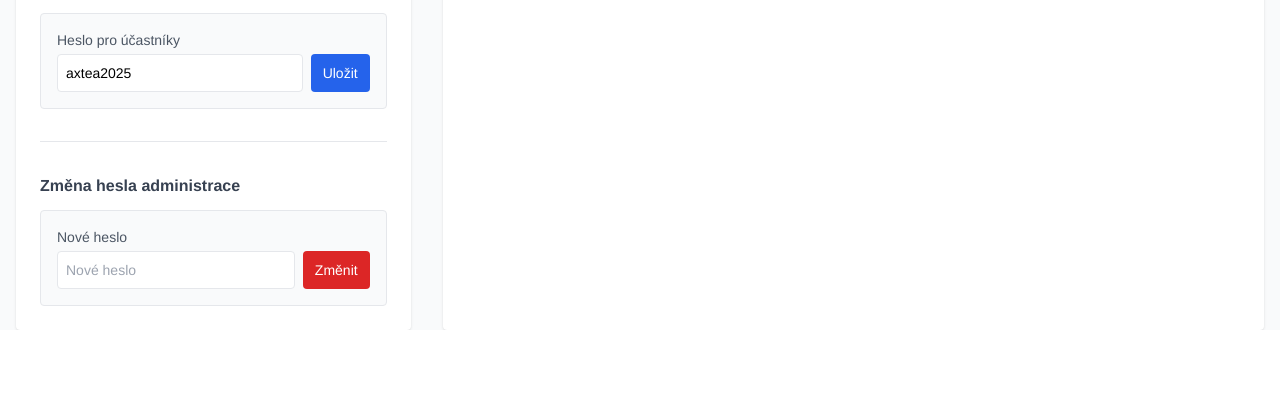
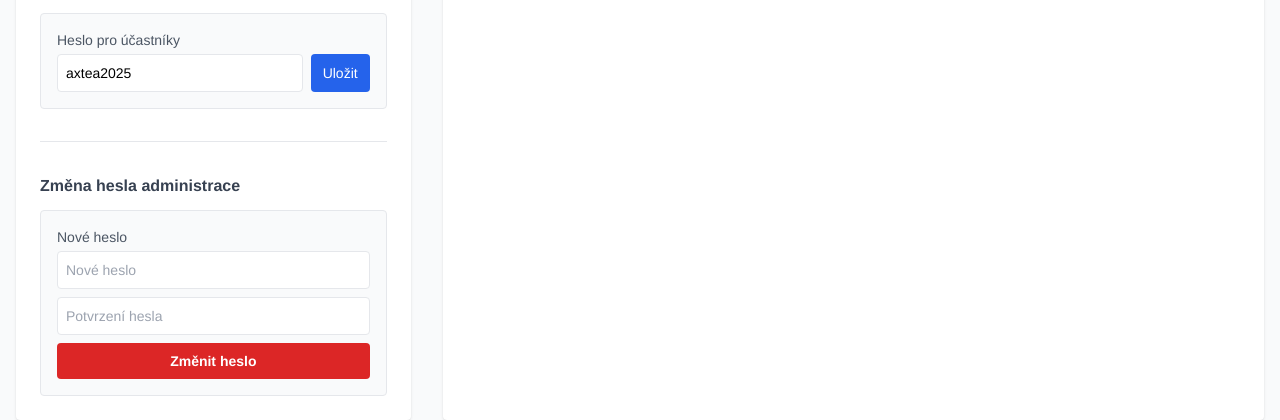
Before and after one commit to powizak/AxteaWeb2026, a PHP site: page /admin.php in a window 1280 px wide. Shown: the part 1201-1621 px from the top of the page. Before the commit the page ends 1531 px from the top, so only its background shows below. Run offline with PHP 8.4, Linux system fonts and the light colour scheme; the visitor is signed in with stand-in values (Sample User, id 1); data comes from the database, SQL or seed files in the repository; tables that the repository leaves empty hold one stand-in row (values such as "Sample post"); some libraries are stand-ins or nearby versions.

Commit message:
added admin password check when updating

```diff
--- a/admin.php
+++ b/admin.php
@@ -37,11 +37,19 @@ if ($_SERVER['REQUEST_METHOD'] === 'POST' && isset($_POST['update_password']) &&
 // --- ZMĚNA HESLA ADMINISTRÁTORA ---
 if ($_SERVER['REQUEST_METHOD'] === 'POST' && isset($_POST['update_admin_password']) && isset($_SESSION['user_id'])) {
     $newAdminPass = trim($_POST['admin_password']);
+    $newAdminPassConfirm = trim($_POST['admin_password_confirm']);
+
     if (!empty($newAdminPass)) {
-        $newHash = password_hash($newAdminPass, PASSWORD_DEFAULT);
-        $stmt = $pdo->prepare("UPDATE users SET password_hash = ? WHERE id = ?");
-        $stmt->execute([$newHash, $_SESSION['user_id']]);
-        $success = "Heslo administrátora bylo úspěšně změněno.";
+        if ($newAdminPass === $newAdminPassConfirm) {
+            $newHash = password_hash($newAdminPass, PASSWORD_DEFAULT);
+            $stmt = $pdo->prepare("UPDATE users SET password_hash = ? WHERE id = ?");
+            $stmt->execute([$newHash, $_SESSION['user_id']]);
+            $success = "Heslo administrátora bylo úspěšně změněno.";
+        } else {
+            $error = "Zadaná hesla se neshodují. Zkuste to prosím znovu.";
+        }
+    } else {
+        $error = "Heslo nesmí být prázdné.";
     }
 }
 
@@ -401,9 +409,10 @@ exit;
                 <h3 class="text-md font-bold mb-3 text-gray-700">Změna hesla administrace</h3>
                 <form method="post" class="bg-gray-50 p-4 rounded border">
                     <label class="block text-sm text-gray-600 mb-1">Nové heslo</label>
-                    <div class="flex gap-2">
+                    <div class="flex flex-col gap-2">
                         <input type="password" name="admin_password" class="w-full border p-2 rounded text-sm" placeholder="Nové heslo" required>
-                        <button type="submit" name="update_admin_password" class="bg-red-600 text-white px-3 rounded hover:bg-red-700 text-sm">Změnit</button>
+                        <input type="password" name="admin_password_confirm" class="w-full border p-2 rounded text-sm" placeholder="Potvrzení hesla" required>
+                        <button type="submit" name="update_admin_password" class="bg-red-600 text-white px-3 py-2 rounded hover:bg-red-700 text-sm font-bold">Změnit heslo</button>
                     </div>
                 </form>
             </div>
```
